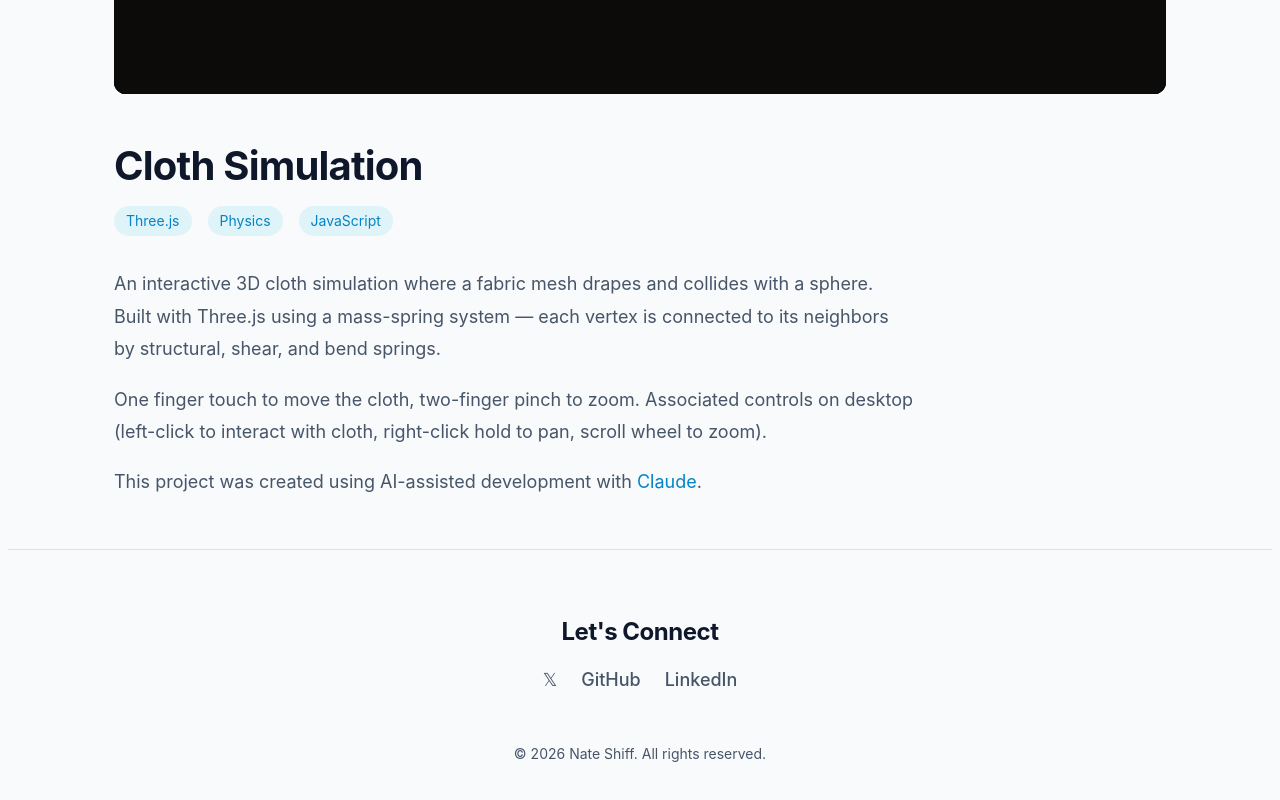
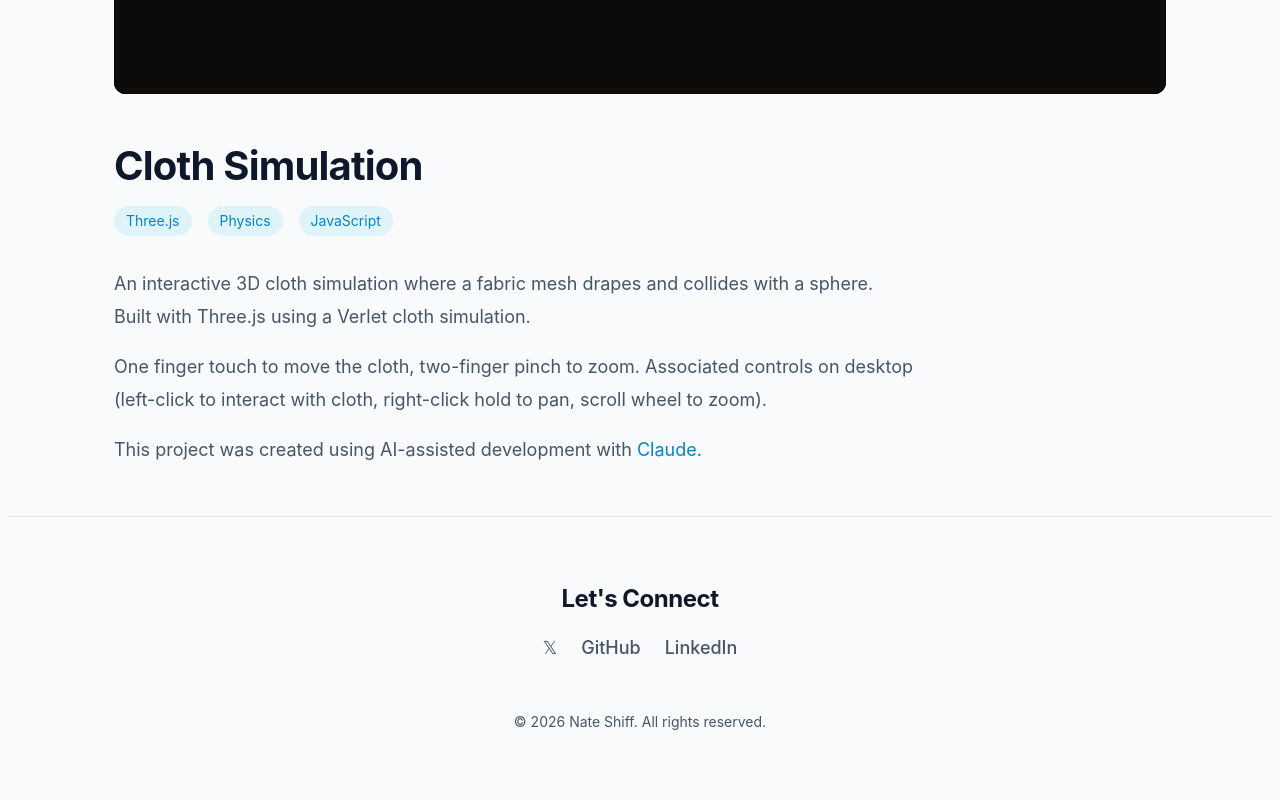
Before and after one commit to nshiff/nate-portfolio, a React (Vite) app: page /project/17 in a window 1280 px wide. Shown: the part 731-1531 px from the top of the page. Built offline with nearby package versions, Linux system fonts and the light colour scheme.

Commit message:
fix: simplify Cloth Sim description

```diff
--- a/src/pages/Project17.tsx
+++ b/src/pages/Project17.tsx
@@ -43,8 +43,7 @@ export function Project17() {
         <div style={{ color: 'var(--text-secondary)', fontSize: '1.125rem', lineHeight: '1.8', maxWidth: '800px' }}>
           <p>
             An interactive 3D cloth simulation where a fabric mesh drapes and collides with a sphere.
-            Built with Three.js using a mass-spring system — each vertex is connected to its neighbors
-            by structural, shear, and bend springs.
+            Built with Three.js using a Verlet cloth simulation.
           </p>
           <p style={{ marginTop: '1rem' }}>
             One finger touch to move the cloth, two-finger pinch to zoom. Associated controls on desktop
```
